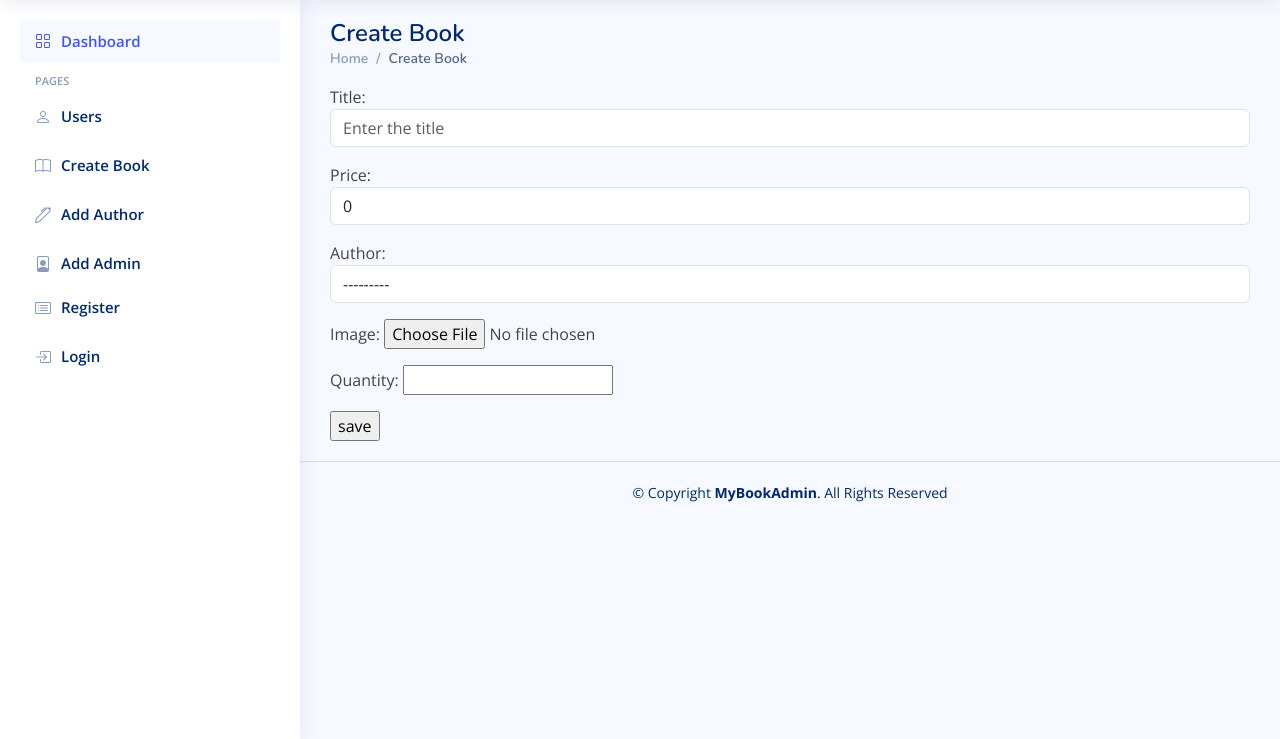
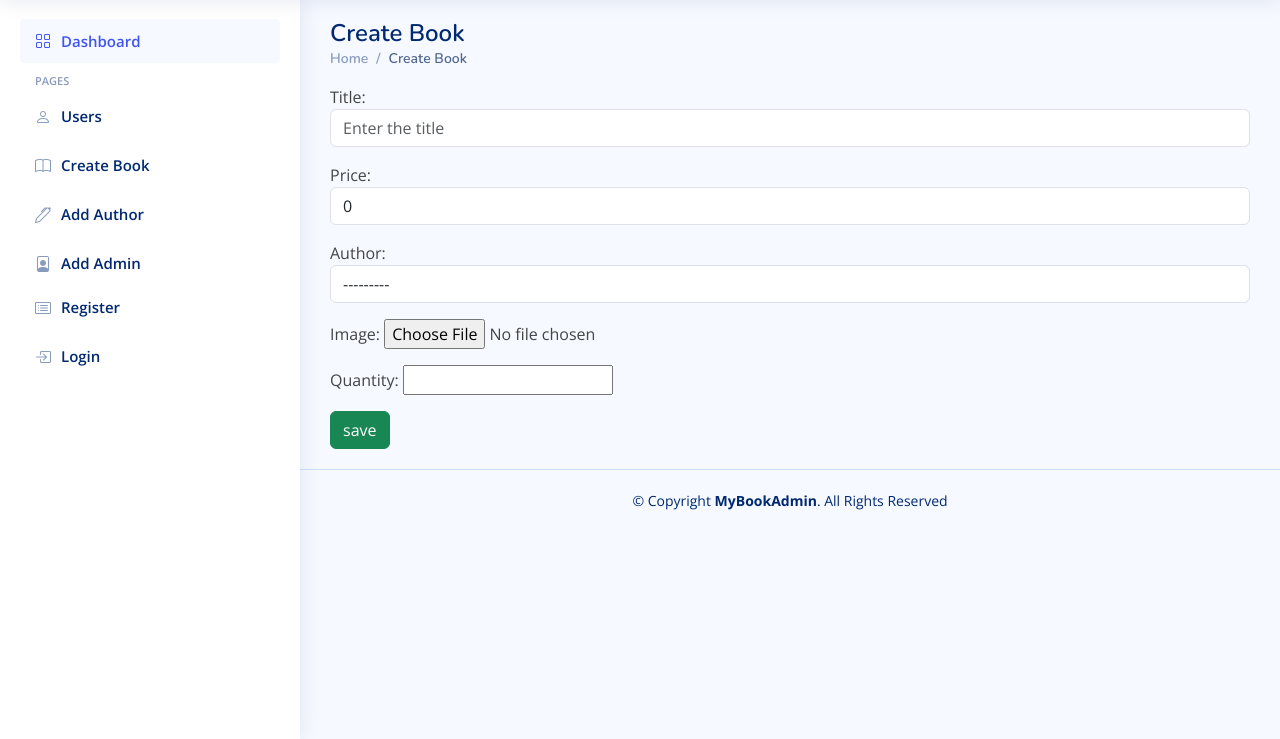
Before and after one commit to alakode-nikhil/MyBook, a Django app: page /book/create/ in a window 1280 px wide. Shown: the part 61-800 px from the top of the page. Run offline with Django 5.2, Linux system fonts and the light colour scheme; a user stored in the database is signed in; data comes from the database, SQL or seed files in the repository; data that the repository does not hold is empty; some libraries are stand-ins or nearby versions.

Commit message:
refactoring

```diff
--- a/templates/admin/create_book.html
+++ b/templates/admin/create_book.html
@@ -30,7 +30,7 @@
 
     {{ form.as_p}}
 
-    <input type="submit" value="save" />
+    <input type="submit" value="save" class="btn btn-success" />
 </form>
 {% endif %}
 
```
